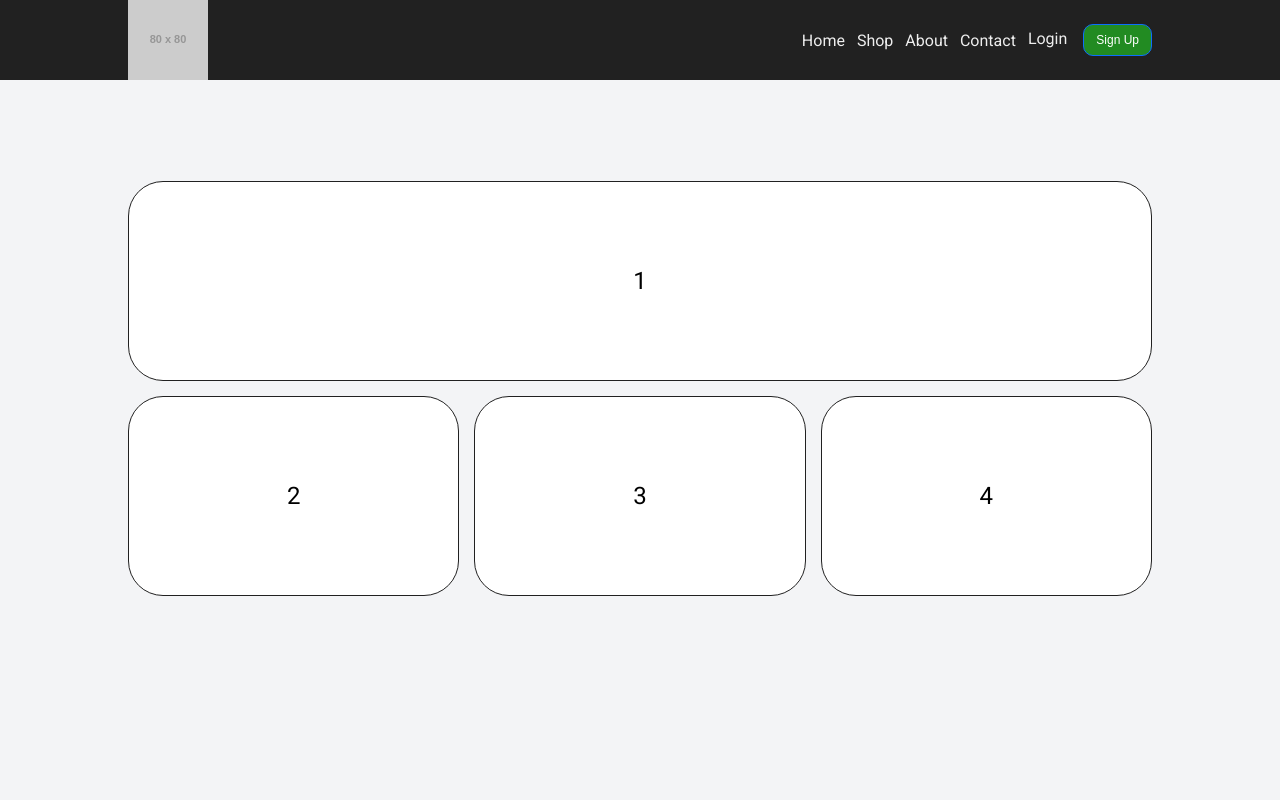
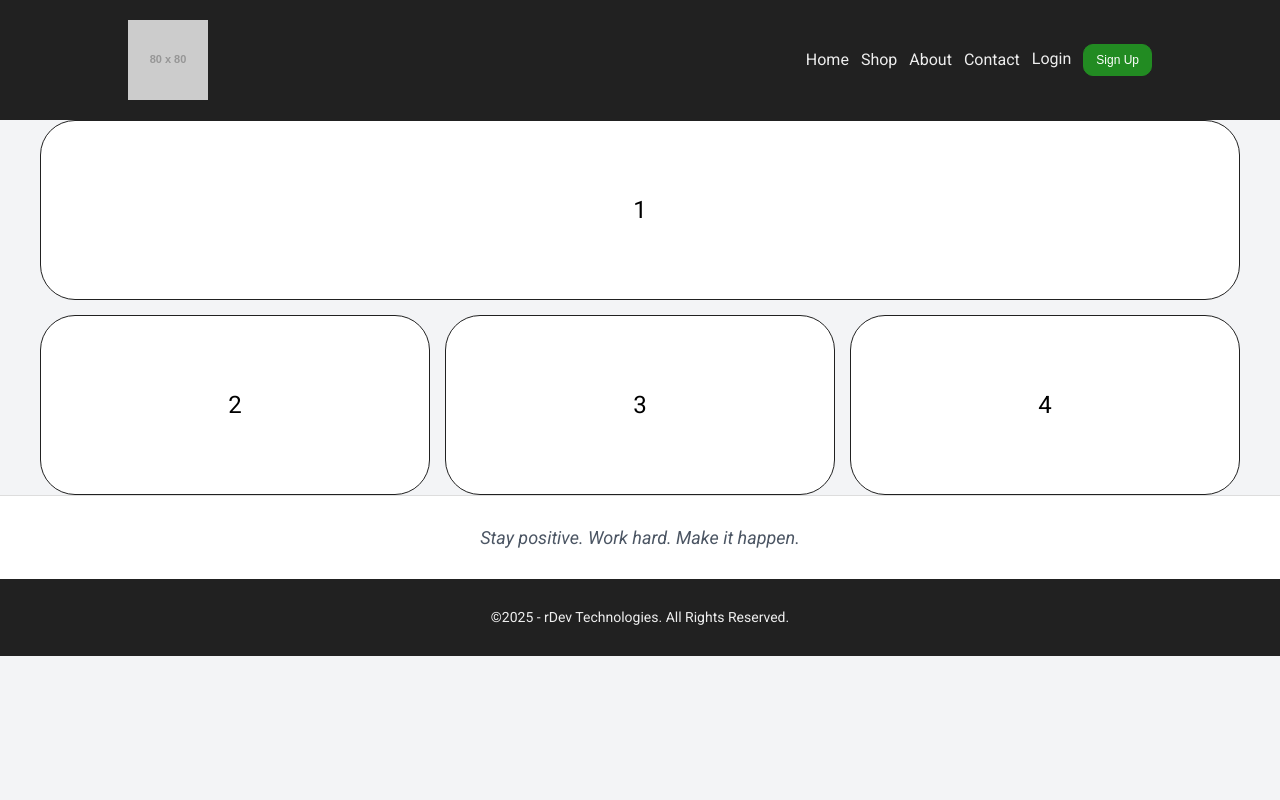
Before and after one commit to DPxRoberts/web_dev, a plain HTML site: page CSS-Projects/Grid-Projects/Grid-and-Flexbox-Projects/Grid-Flexbox-Project-1.html in a window 1280 px wide. Shown: the top 800 px of the page. Drawn offline with Linux system fonts and the light colour scheme; placeholder pictures from the web are drawn by us.

Commit message:
Fixed styles

```diff
--- a/CSS-Projects/Grid-Projects/Grid-and-Flexbox-Projects/Grid-Flexbox-Project-1.html
+++ b/CSS-Projects/Grid-Projects/Grid-and-Flexbox-Projects/Grid-Flexbox-Project-1.html
@@ -2,7 +2,7 @@
 <html lang="en">
     <head>
         <meta charset="UTF-8">
-        <meta name="viewport" content="width=device-width, inical-scale=1.0">
+        <meta name="viewport" content="width=device-width, inicial-scale=1.0">
         <meta name="author" content="RobSm!th">
         <meta name="description" content="One of my first real learning projcets were I combined Flexbox and Grid.">
         <title>Grid-Flexbox-Project-1</title>
@@ -12,14 +12,15 @@
     <body>
         <header>
   <div class="logo">
-    <a href="#" class="brand"><img src="https://placehold.co/80x80" alt="Company Logo"></img></a>
+    <a href="#" class="brand"><img src="https://placehold.co/80x80" alt="Company Logo" /></a>
   </div>
   <nav>
     <ul class="nav-links">
-      <li><a href="#" class="active">Home</a></li>
+      <li><a href="#" aria-current="page">Home</a></li>
       <li><a href="#">Shop</a></li>
       <li><a href="#">About</a></li>
       <li><a href="#">Contact</a></li>
+      <!-- <li><a href="#">Login</a></li> -->
     </ul>
   </nav>
   <div class="login__sign-up">
--- a/CSS-Projects/Grid-Projects/Grid-and-Flexbox-Projects/css/Grid-Flexbox-Project-1.css
+++ b/CSS-Projects/Grid-Projects/Grid-and-Flexbox-Projects/css/Grid-Flexbox-Project-1.css
@@ -1,7 +1,6 @@
 @import url("https://fonts.googleapis.com/css?family=Roboto:400,400i,700");
 
 :root {
-  font-family: Roboto;
   --bg: #212121;
   --bg-blur: rgba(33, 33, 33, 0.1);
   --bg-white: #fff;
@@ -18,13 +17,16 @@
   scrollbar-color: var(--orange) var(--ink-main);
 }
 
-body{
+body {
+  font-family: Roboto, system-ui, -apple-system, "Segoe UI", Arial, sans-serif;
   background: var(--bg-gray);
+  line-height: 1.5;
+  min-height: 100dvh;
+
 }
 
 main,
-footer,
-.quote {
+footer {
   display: flex;
   justify-content: center;
   align-items: center;
@@ -42,7 +44,8 @@ header {
   display: flex;
   justify-content: flex-end;
   align-items: center;
-  padding: 0 10%;
+  text-align: center;
+  padding: 20px 10%;
 }
 
 .logo {
@@ -67,11 +70,15 @@ nav ul.nav-links {
   padding: 0;
 }
 
+nav ul.nav-links a {
+    padding-bottom: 0.158rem;
+}
+
 nav ul.nav-links a,
 .login__sign-up a {
   text-decoration: none;
   color: var(--ink-main);
-  border-bottom: 1px solid transparent;
+  border-bottom: 2px solid transparent;
 }
 
 nav ul.nav-links a:hover,
@@ -81,21 +88,32 @@ nav ul.nav-links a:hover,
   transition: 0.3s;
 }
 
+.login__sign-up {
+    display: flex;
+    justify-content: center;
+    align-items: center;
+    text-align: center;
+}
+
 .login__sign-up a {
   margin-right: 0.75rem;
 }
 
 main {
-  padding-top: 2rem;
-  height: 100vh;
+  /* padding: 2rem 0; */
+  margin: auto 0;
+  /* height: 100vh;   */
+  height: 100%;
 }
 
 .container {
   display: grid;
-  grid-template-columns: repeat(3, 1fr); /* 2 equal columns */
-  grid-template-rows: repeat(3, 200px);       /* 2 rows */
+  grid-template-columns: repeat(3, 1fr);
+  grid-auto-rows: minmax(180px, auto);
+  /* grid-template-rows: repeat(3, 200px);        */
   gap: 15px;
   width: 80%;
+  min-width: 1200px;
 }
 
 .item {
@@ -140,6 +158,10 @@ section.quote {
   font-size: 1.125rem;
 }
 
+.quote {
+    text-align: center;
+}
+
 footer {
   padding: 1.75rem 0.75rem;
   font-size: 14px;
@@ -168,12 +190,22 @@ footer {
 
 .btn-primary {
   background-color: #228b22;
-  border-color: #0d6efd;
+  border-color: #228b22;
   color: #fff;
 }
 
 .btn:hover {
   background: rgba(255, 255, 255, 0.05);
-  color: red;
-  border: 1px solid red;
+  color: #fff;
+  border: 1px solid #228b22;
 }
+
+/* Meia  */
+
+@media (max-width: 900px) {
+  .container { grid-template-columns: repeat(2, 1fr); }
+  .item-1 { grid-column: 1 / -1; }
+}
+@media (max-width: 600px) {
+  .container { grid-template-columns: 1fr; }
+}
```
